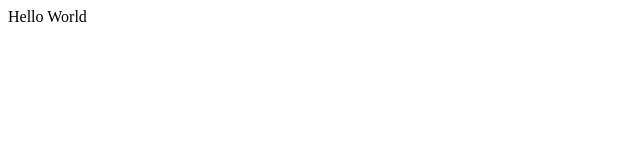
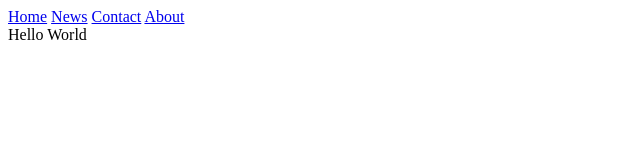
Before and after one commit to masonguy/masonguy.github.io, a plain HTML site: page index.html in a window 1280 px wide. Shown: the whole page, without its empty margins (0-640 px from the left). Drawn offline with Linux system fonts and the light colour scheme.

Commit message:
starting nav bar

```diff
--- /dev/null
+++ b/css/nav.css
@@ -0,0 +1,27 @@
+/* Add a black background color to the top navigation */
+.topnav {
+  background-color: #333;
+  overflow: hidden;
+}
+
+/* Style the links inside the navigation bar */
+.topnav a {
+  float: left;
+  color: #f2f2f2;
+  text-align: center;
+  padding: 14px 16px;
+  text-decoration: none;
+  font-size: 17px;
+}
+
+/* Change the color of links on hover */
+.topnav a:hover {
+  background-color: #ddd;
+  color: black;
+}
+
+/* Add a color to the active/current link */
+.topnav a.active {
+  background-color: #04AA6D;
+  color: white;
+}
--- a/index.html
+++ b/index.html
@@ -2,6 +2,14 @@
 <html>
 <head>
 <link rel="shortcut icon" type="image/x-icon" href="res/favicon.ico">
+
+<div class="topnav">
+ <a class="active" href="#home">Home</a>
+ <a href="#news">News</a>
+ <a href="#contact">Contact</a>
+ <a href="#about">About</a>
+</div>
+
   </head>
   <body>
 Hello World
```
